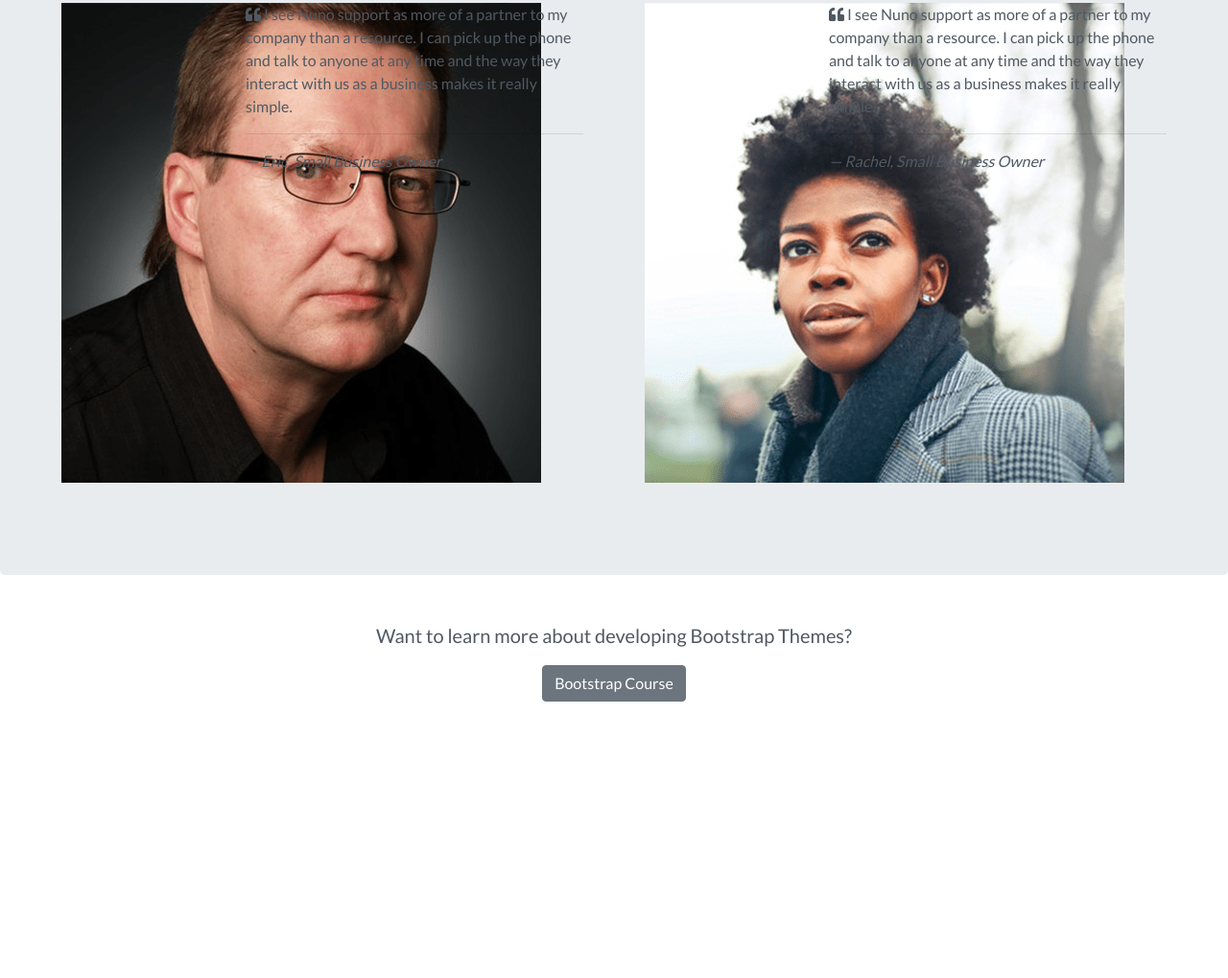
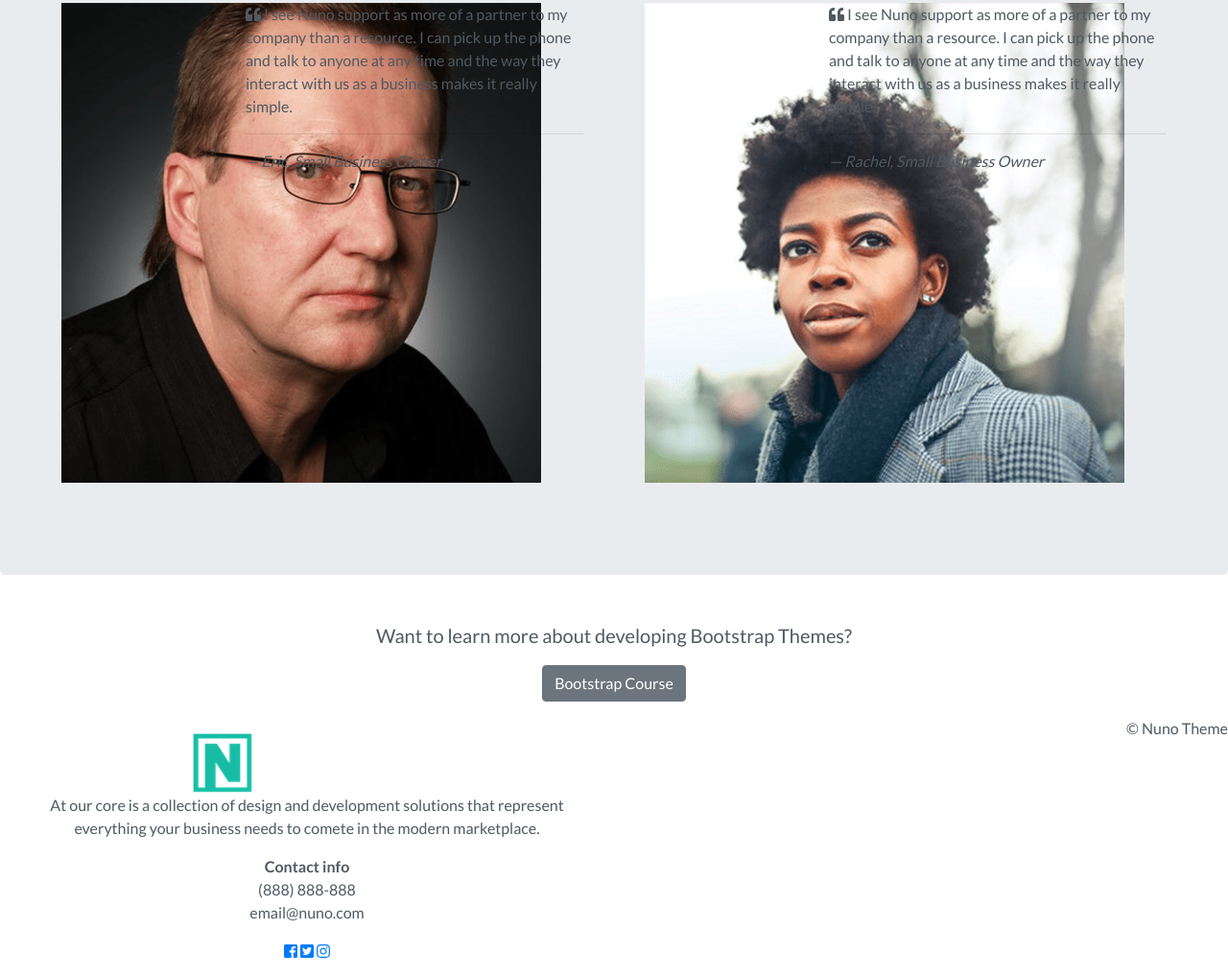
Before and after one commit to mrduhart/nuno-bootstrap-tutorial, a plain HTML site: page index.html in a window 1280 px wide. Shown: the part 1815-2834 px from the top of the page at 96% size. Before the commit the page ends 2562 px from the top, so only its background shows below. Drawn offline with Linux system fonts and the light colour scheme.

Commit message:
add html to footer

```diff
--- a/index.html
+++ b/index.html
@@ -228,7 +228,26 @@
 <!-- end clients section -->
 
 <!-- contact -->
-<div id="contact" class="offset"></div>
+<div id="contact" class="offset">
+  <footer class="dark">
+  <div class="row justify-content-center">
+
+    <div class="col-md-6 text-center">
+      <img src="img/nuno.png" alt="">
+      <p>At our core is a collection of design and development solutions that represent everything your business needs to comete in the modern marketplace.</p>
+      <strong>Contact info</strong>
+      <p>(888) 888-888<br>email@nuno.com</p>
+      <a href="http://facebook.com" target="_blank"><i class="fab fa-facebook-square"></i></a>
+      <a href="http://twitter.com" target="_blank"><i class="fab fa-twitter-square"></i></a>
+      <a href="http://instagram.com" target="_blank"><i class="fab fa-instagram"></i></a>
+    </div>
+
+    <hr class="socket">
+    &copy; Nuno Theme
+
+  </div>
+  </footer>
+</div>
 <!-- end contact section -->
 
 <!-- Script Source Files -->
```
